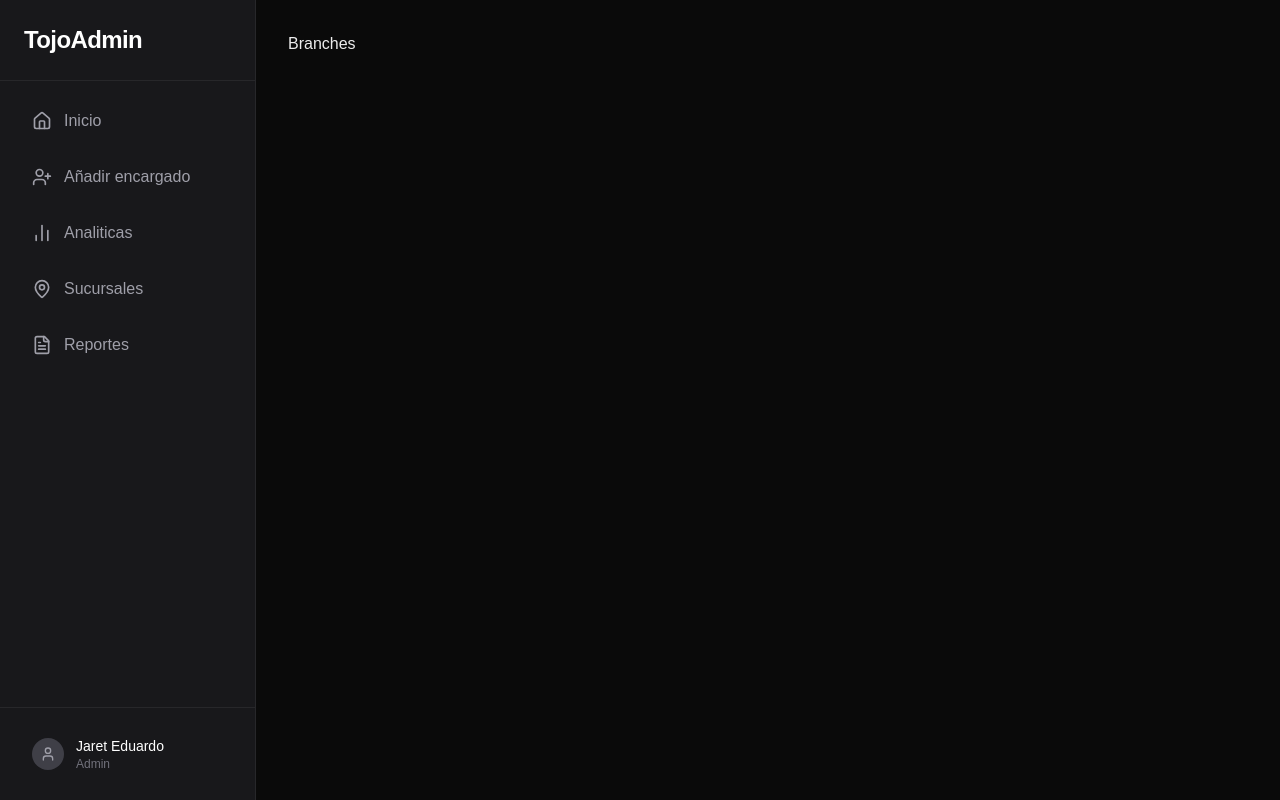
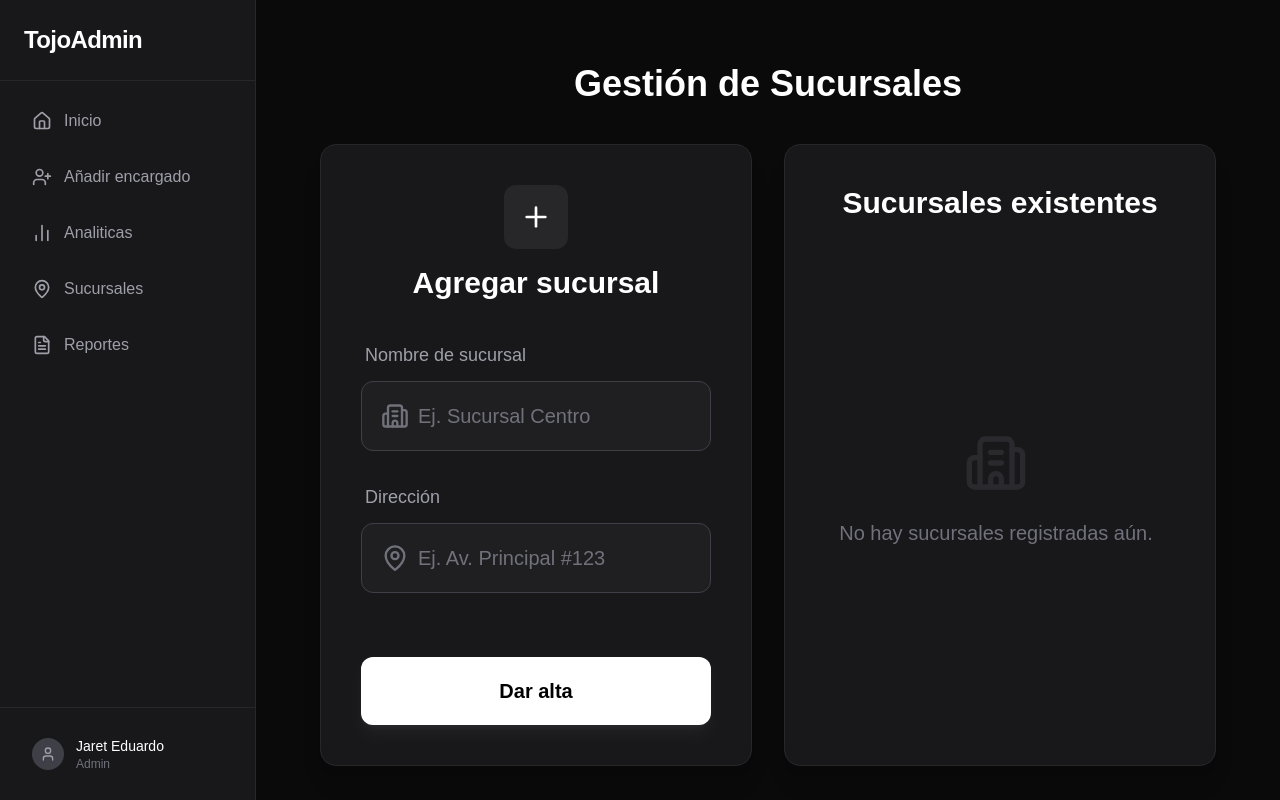
Before and after one commit to Tojo-Shops-Systems/TojoAdmin, a Next.js app: page /branches in a window 1280 px wide. Built offline with nearby package versions, Linux system fonts and the light colour scheme.

Commit message:
feat/branchesDesign

```diff
--- /dev/null
+++ b/app/account/page.tsx
@@ -0,0 +1,5 @@
+export default function Account() {
+    return (
+        <h1>Account</h1>
+    );
+}
--- /dev/null
+++ b/app/analytics/page.tsx
@@ -0,0 +1,5 @@
+export default function Analytics() {
+    return (
+        <h1>Analytics</h1>
+    );
+}
--- a/app/branches/page.tsx
+++ b/app/branches/page.tsx
@@ -1,5 +1,81 @@
+"use client";
+
+import { Building2, MapPin, Plus } from "lucide-react";
+
 export default function Branches() {
     return (
-        <h1>Branches</h1>
+        <div className="p-8 h-[calc(100vh-6rem)] flex flex-col">
+            <h1 className="text-4xl font-bold text-white mb-10 text-center">Gestión de Sucursales</h1>
+
+            <div className="grid grid-cols-1 lg:grid-cols-2 gap-8 flex-1 min-h-0">
+                {/* Left Card: Add Branch */}
+                <div className="bg-zinc-900 border border-zinc-800 rounded-2xl p-10 flex flex-col justify-center shadow-xl">
+                    <div className="flex flex-col items-center gap-4 mb-10 text-center">
+                        <div className="p-4 bg-zinc-800 rounded-xl">
+                            <Plus className="text-white" size={32} />
+                        </div>
+                        <h2 className="text-3xl font-bold text-white">Agregar sucursal</h2>
+                    </div>
+
+                    <form className="space-y-8">
+                        <div className="space-y-3">
+                            <label htmlFor="branchName" className="block text-lg font-medium text-zinc-400 ml-1">
+                                Nombre de sucursal
+                            </label>
+                            <div className="relative">
+                                <div className="absolute inset-y-0 left-0 pl-5 flex items-center pointer-events-none">
+                                    <Building2 className="h-7 w-7 text-zinc-500" />
+                                </div>
+                                <input
+                                    type="text"
+                                    id="branchName"
+                                    placeholder="Ej. Sucursal Centro"
+                                    className="w-full pl-14 pr-6 py-5 bg-zinc-800/50 border border-zinc-700 rounded-xl text-xl text-white placeholder-zinc-500 focus:outline-none focus:ring-2 focus:ring-white/20 focus:border-white/20 transition-all hover:bg-zinc-800"
+                                />
+                            </div>
+                        </div>
+
+                        <div className="space-y-3">
+                            <label htmlFor="address" className="block text-lg font-medium text-zinc-400 ml-1">
+                                Dirección
+                            </label>
+                            <div className="relative">
+                                <div className="absolute inset-y-0 left-0 pl-5 flex items-center pointer-events-none">
+                                    <MapPin className="h-7 w-7 text-zinc-500" />
+                                </div>
+                                <input
+                                    type="text"
+                                    id="address"
+                                    placeholder="Ej. Av. Principal #123"
+                                    className="w-full pl-14 pr-6 py-5 bg-zinc-800/50 border border-zinc-700 rounded-xl text-xl text-white placeholder-zinc-500 focus:outline-none focus:ring-2 focus:ring-white/20 focus:border-white/20 transition-all hover:bg-zinc-800"
+                                />
+                            </div>
+                        </div>
+
+                        <div className="pt-8">
+                            <button
+                                type="button"
+                                className="w-full py-5 px-6 bg-white text-black font-bold text-xl rounded-xl hover:bg-zinc-200 transform hover:scale-[1.01] transition-all shadow-lg shadow-white/5 active:scale-[0.99]"
+                            >
+                                Dar alta
+                            </button>
+                        </div>
+                    </form>
+                </div>
+
+                {/* Right Card: Existing Branches */}
+                <div className="bg-zinc-900 border border-zinc-800 rounded-2xl p-10 flex flex-col shadow-xl">
+                    <h2 className="text-3xl font-bold text-white mb-8 text-center">Sucursales existentes</h2>
+
+                    <div className="flex-1 overflow-y-auto pr-2 custom-scrollbar">
+                        {/* Placeholder for list */}
+                        <div className="h-full flex flex-col items-center justify-center text-zinc-500 space-y-6">
+                            <Building2 size={64} className="opacity-20" />
+                            <p className="text-xl">No hay sucursales registradas aún.</p>
+                        </div>
+                    </div>
+                </div>
+            </div>
+        </div>
     );
 }
--- /dev/null
+++ b/app/reports/page.tsx
@@ -0,0 +1,5 @@
+export default function Reports() {
+    return (
+        <h1>Reports</h1>
+    );
+}
--- /dev/null
+++ b/env.example.tsx
@@ -0,0 +1,3 @@
+export const Env = {
+    createBranch: 'http://localhost:8000/api/cloud/create-branch',
+};
--- a/shared/components/dashboard/dashboard.tsx
+++ b/shared/components/dashboard/dashboard.tsx
@@ -92,7 +92,7 @@ export default function Dashboard() {
 
                 {/* User Profile */}
                 <div className="p-4 border-t border-zinc-800">
-                    <button className="flex items-center gap-3 w-full px-4 py-3 text-left hover:bg-zinc-800 rounded-lg transition-colors">
+                    <Link href="/account" className="flex items-center gap-3 w-full px-4 py-3 text-left hover:bg-zinc-800 rounded-lg transition-colors">
                         <div className="w-8 h-8 rounded-full bg-zinc-700 flex items-center justify-center">
                             <User size={16} className="text-zinc-400" />
                         </div>
@@ -100,7 +100,7 @@ export default function Dashboard() {
                             <p className="text-sm font-medium truncate">Jaret Eduardo</p>
                             <p className="text-xs text-zinc-500 truncate">Admin</p>
                         </div>
-                    </button>
+                    </Link>
                 </div>
             </aside>
         </>
```
Also changed, not shown: env.tsx (line endings or trailing spaces), 1 other file (tests, documents, lock files or other folders).
